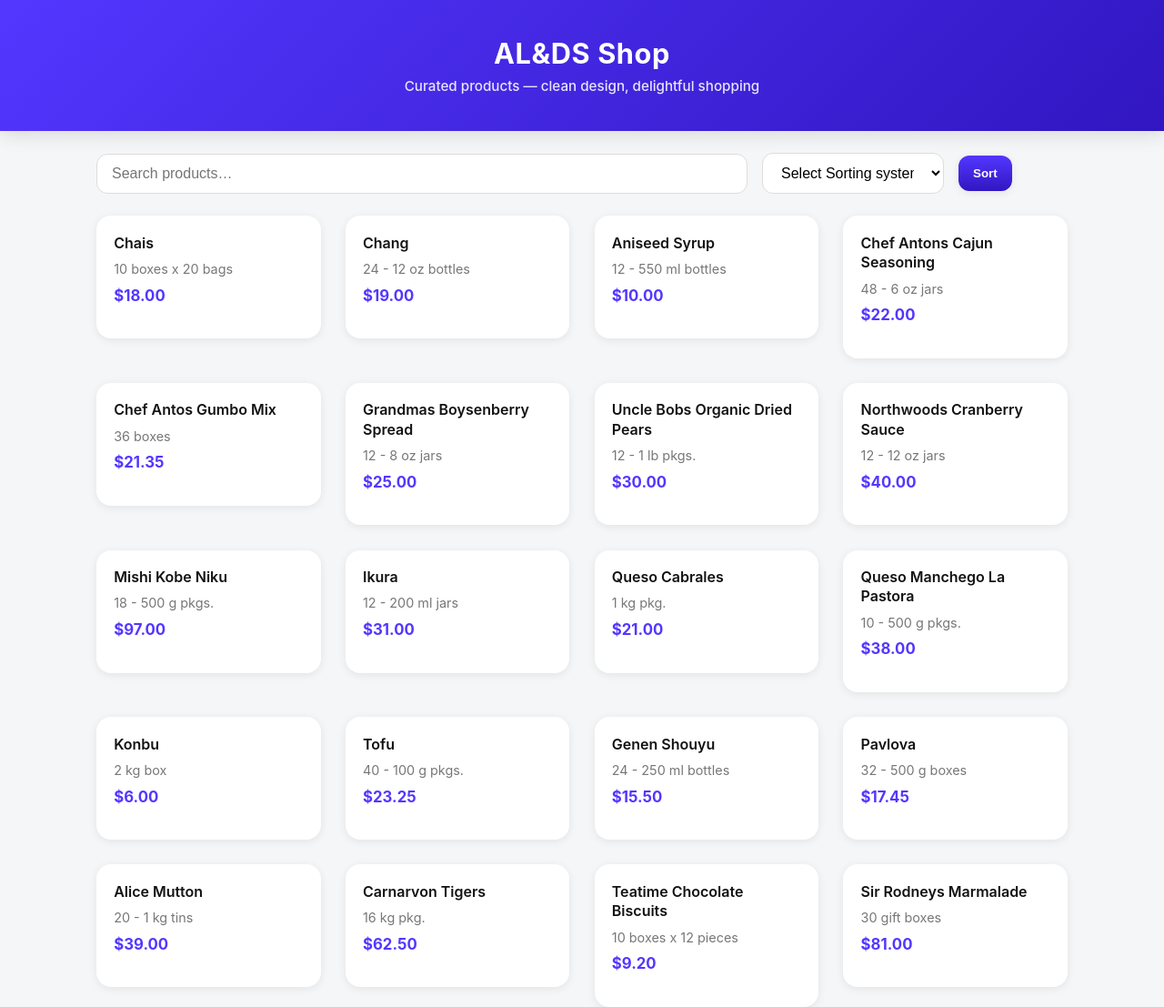
After one commit to RyheulMaxime/Algo-en-DS-Individuele-opdracht-, a Flask app: template Flaskr/templates/test_code.html in a window 1280 px wide. The commit adds this page. Shown: the whole page at 91% size. Run offline with Flask 3, Linux system fonts and the light colour scheme; the template is opened without the code that fills it: values that come from a table or form of the project are taken from there, others are empty; data comes from the database, SQL or seed files in the repository.

Commit message:
Implemented basic UI in temp html file for testing

```diff
--- /dev/null
+++ b/Flaskr/templates/test_code.html
@@ -0,0 +1,364 @@
+<!doctype html>
+<html lang="en">
+<head>
+  <meta charset="utf-8" />
+  <meta name="viewport" content="width=device-width,initial-scale=1" />
+  <title>AL&DS Shop — Home</title>
+  <meta name="description" content="AL&DS Shop — premium, responsive product listing" />
+
+  <!-- Basic, self-contained styling for the homepage -->
+  <style>
+    :root{
+      --bg:#f5f6f7;
+      --muted:#777;
+      --text:#121214;
+      --surface:#ffffff;
+      --brand-1:#5337ff;
+      --brand-2:#3116c1;
+      --card-radius:16px;
+      --space-sm:0.5rem;
+      --space-md:1rem;
+      --space-lg:1.5rem;
+      --max-width:1100px;
+      --focus: 3px solid rgba(83,55,255,0.16);
+      --shadow-sm: 0 2px 10px rgba(0,0,0,0.08);
+      --shadow-lg: 0 4px 20px rgba(0,0,0,0.12);
+      --break-sm: 720px;
+    }
+
+    /* Reset-ish */
+    *{box-sizing:border-box}
+    html,body{height:100%}
+    body{
+      margin:0;
+      font-family: Inter, system-ui, -apple-system, "Segoe UI", Roboto, "Helvetica Neue", Arial;
+      background:var(--bg);
+      color:var(--text);
+      -webkit-font-smoothing:antialiased;
+      -moz-osx-font-smoothing:grayscale;
+      line-height:1.35;
+      -webkit-tap-highlight-color: transparent;
+    }
+
+    /* Header */
+    header.site-header{
+      background: linear-gradient(135deg, var(--brand-1), var(--brand-2));
+      color: #fff;
+      padding: clamp(1.25rem, 3vw, 2.5rem);
+      text-align:center;
+      box-shadow: var(--shadow-lg);
+    }
+    header .brand {
+      margin:0;
+      font-weight:700;
+      letter-spacing:0.6px;
+      font-size: clamp(1.25rem, 2.4vw, 2.2rem);
+    }
+
+    header .tagline {
+      margin: .35rem 0 0;
+      font-weight:500;
+      color: rgba(255,255,255,0.92);
+      opacity:0.95;
+      font-size: .95rem;
+    }
+
+    /* Search & Sort wrapper */
+    .controls {
+      max-width: var(--max-width);
+      margin: 1.5rem auto;
+      padding: 0 1rem;
+      display: grid;
+      grid-template-columns: 1fr 200px 120px;
+      gap: var(--space-md);
+      align-items:center;
+    }
+    @media (max-width:720px){
+      .controls{ grid-template-columns: 1fr 140px; grid-auto-rows: auto; gap: .75rem; }
+      .controls > *:nth-child(3){ grid-column: 1 / -1; }
+    }
+
+    /* Inputs */
+    .control-field{
+      display:flex;
+      align-items:center;
+      gap:.6rem;
+    }
+    label[for]{
+      display:none; /* visually hidden labels will be used via aria-label; keep DOM clean */
+    }
+    input[type="search"], select{
+      width:100%;
+      padding:.75rem 1rem;
+      border-radius:12px;
+      border: 1px solid #ddd;
+      background: #fff;
+      font-size:1rem;
+      outline: none;
+    }
+    input[type="search"]:focus, select:focus{
+      box-shadow: var(--focus);
+      border-color: var(--brand-1);
+    }
+    button.sort-btn{
+      padding:.75rem 1rem;
+      border-radius:12px;
+      border:0;
+      background: linear-gradient(180deg,var(--brand-1),var(--brand-2));
+      color:#fff;
+      font-weight:600;
+      cursor:pointer;
+      transition: transform .14s ease, box-shadow .14s ease;
+      box-shadow: var(--shadow-sm);
+    }
+    button.sort-btn:active{ transform: translateY(1px) }
+    button.sort-btn:focus{ box-shadow: var(--focus) }
+
+    /* Grid */
+    .products-grid{
+      max-width: var(--max-width);
+      margin: 1rem auto 3rem;
+      padding: 0 1rem;
+      display:grid;
+      gap:1.7rem;
+      grid-template-columns: repeat(auto-fit, minmax(240px, 1fr));
+      align-items:start;
+    }
+
+    .product {
+      background: var(--surface);
+      border-radius: var(--card-radius);
+      padding: 1.2rem;
+      box-shadow: var(--shadow-sm);
+      transition: transform .22s ease, box-shadow .22s ease;
+      cursor: pointer;
+      display:flex;
+      flex-direction:column;
+      gap:.5rem;
+      min-height:120px;
+      outline: none;
+    }
+    .product:focus, .product:hover{
+      transform: translateY(-6px);
+      box-shadow: var(--shadow-lg);
+    }
+
+    .product .title{
+      font-weight:600;
+      font-size:1rem;
+      color:var(--text);
+      margin:0;
+    }
+    .product .meta{
+      color:var(--muted);
+      font-size:.9rem;
+      margin:0;
+    }
+    .product .price{
+      margin-top:auto;
+      font-weight:700;
+      color:var(--brand-1);
+      font-size:1.05rem;
+    }
+
+    /* Empty state & info */
+    .empty-state{
+      text-align:center;
+      padding:3rem 1rem;
+      color:var(--muted);
+      font-size:1.05rem;
+    }
+
+    /* Accessibility helpers */
+    .visually-hidden{
+      position:absolute!important;
+      height:1px; width:1px;
+      overflow:hidden;
+      clip:rect(1px, 1px, 1px, 1px);
+      white-space:nowrap;
+      border:0;
+      padding:0;
+      margin:-1px;
+    }
+
+    /* Reduced motion preference */
+    @media (prefers-reduced-motion: reduce){
+      .product{ transition:none }
+    }
+  </style>
+</head>
+<body>
+  <!-- Header -->
+  <header class="site-header" role="banner">
+    <h1 class="brand">AL&amp;DS Shop</h1>
+    <p class="tagline">Curated products — clean design, delightful shopping</p>
+  </header>
+
+  <!-- Controls (search + sort) -->
+  <section class="controls" aria-label="Search and sort products">
+    <!-- Search (semantic form for accessibility) -->
+    <form id="search-form" role="search" onsubmit="return false;" aria-label="Search products">
+      <label for="search-input" class="visually-hidden">Search products</label>
+      <input id="search-input" type="search" placeholder="Search products…" aria-label="Search products" autocomplete="off" />
+    </form>
+
+    <!-- Sorting -->
+    <div class="control-field" aria-hidden="false">
+      <label for="ordering" class="visually-hidden">Sort products by</label>
+      <select id="ordering" aria-label="Sort products">
+        <option value="" selected disabled hidden>Select Sorting system</option>
+        <option value="category">Category</option>
+        <option value="price_asc">Price: Low → High</option>
+        <option value="price_desc">Price: High → Low</option>
+        <option value="name_asc">Name: A → Z</option>
+        <option value="name_desc">Name: Z → A</option>
+      </select>
+    </div>
+
+    <!-- Sort button triggers a backend-aware redirect -->
+    <div>
+      <button class="sort-btn" id="sort-button" aria-label="Apply sorting">Sort</button>
+    </div>
+  </section>
+
+  <!-- Live results count for screen readers -->
+  <div aria-live="polite" aria-atomic="true" id="results-count" class="visually-hidden"></div>
+
+  <!-- Product grid -->
+  <main id="main" role="main">
+    <section id="products-grid" class="products-grid" aria-label="Products">
+      <!--
+        Example templating placeholder — adapt to your templating engine (Jinja shown)
+        If using server-side rendering, loop through `products` and output product cards.
+      -->
+
+      <!-- Jinja example (server side) -->
+      {% if sorting_system == "category" %}
+        {% for key, value in products.items() %}
+          <h2 style="grid-column:1/-1;margin:.25rem 0 .5rem;color:var(--muted);font-size:.95rem">{{ key }}</h2>
+          {% for product in value %}
+            <article class="product js-product" tabindex="0"
+                     data-id="{{ product.productid }}"
+                     data-name="{{ product.productname|default('') }}"
+                     data-price="{{ product.price|default(0) }}">
+              <p class="title">{{ product.productname }}</p>
+              <p class="meta">{{ product.unit }}</p>
+              <p class="price">${{ '%.2f'|format(product.price) }}</p>
+            </article>
+          {% endfor %}
+        {% endfor %}
+      {% elif products %}
+        {% for product in products %}
+          <article class="product js-product" tabindex="0"
+                   data-id="{{ product.productid }}"
+                   data-name="{{ product.productname|default('') }}"
+                   data-price="{{ product.price|default(0) }}">
+            <p class="title">{{ product.productname }}</p>
+            <p class="meta">{{ product.unit }}</p>
+            <p class="price">${{ '%.2f'|format(product.price) }}</p>
+          </article>
+        {% endfor %}
+      {% else %}
+        <div class="empty-state" id="empty-state-message">
+          No products available.
+        </div>
+      {% endif %}
+    </section>
+
+    <!-- Empty-state that JS can toggle (kept outside the templating conditional to be robust) -->
+    <div id="empty-state-js" class="empty-state" style="display:none">No products found.</div>
+  </main>
+
+  <!-- Scripts -->
+  <script>
+    (function(){
+      // DOM references
+      const searchInput = document.getElementById('search-input');
+      const ordering = document.getElementById('ordering');
+      const sortButton = document.getElementById('sort-button');
+      const productsGrid = document.getElementById('products-grid');
+      const resultsCount = document.getElementById('results-count');
+      const emptyStateJs = document.getElementById('empty-state-js');
+
+      // Collect product nodes (live NodeList converted to array)
+      function getProductNodes(){
+        return Array.from(document.querySelectorAll('.js-product'));
+      }
+
+      // Normalize string for searching
+      function normalize(str){
+        return (str || '').toString().trim().toLowerCase();
+      }
+
+      // Update visible state based on search term
+      function filterProductsBySearch(term){
+        const nodes = getProductNodes();
+        const t = normalize(term);
+        let visible = 0;
+        nodes.forEach(node => {
+          const name = normalize(node.dataset.name);
+          const match = name.includes(t);
+          node.style.display = match ? '' : 'none';
+          if(match) visible++;
+        });
+        // Update live region & empty-state
+        resultsCount.textContent = visible + ' product' + (visible === 1 ? '' : 's') + ' visible';
+        emptyStateJs.style.display = visible === 0 ? '' : 'none';
+      }
+
+      // Keyboard accessibility: Enter on product -> navigate
+      function bindProductInteractions(){
+        getProductNodes().forEach(node => {
+          node.addEventListener('click', () => navigateToProduct(node.dataset.id));
+          node.addEventListener('keydown', (e) => {
+            if(e.key === 'Enter' || e.key === ' '){
+              e.preventDefault();
+              navigateToProduct(node.dataset.id);
+            }
+          });
+        });
+      }
+
+      // Navigation stub - adapt to real routing in your app
+      function navigateToProduct(id){
+        if(!id) return;
+        // Example: client-side route (or server route)
+        // window.location.href = '/product/' + encodeURIComponent(id);
+        // We choose a query param path to match earlier examples:
+        window.location.href = '/product?id=' + encodeURIComponent(id);
+      }
+
+      // Sorting: send user to backend with sorting param
+      function applySorting(){
+        const val = ordering.value || 'category';
+        // Map to expected server query param values if needed
+        window.location.href = '/?sorting_system=' + encodeURIComponent(val);
+      }
+
+      // Event listeners
+      searchInput.addEventListener('input', (e) => {
+        filterProductsBySearch(e.target.value);
+      });
+
+      sortButton.addEventListener('click', applySorting);
+      ordering.addEventListener('change', () => {
+        // Optionally auto-apply sorting when selection changes:
+        // applySorting();
+      });
+
+      // Initial bindings
+      bindProductInteractions();
+
+      // Run an initial filter pass to set state and live region
+      filterProductsBySearch(searchInput.value || '');
+
+      // Expose for console debugging (only in dev)
+      window.__ALDS = {
+        filterProductsBySearch,
+        getProductNodes,
+        navigateToProduct
+      };
+    })();
+  </script>
+</body>
+</html>
```
Also changed, not shown: Flaskr/routes.py (+21 -23 lines), Flaskr/templates/index.html (+22 -20 lines).
